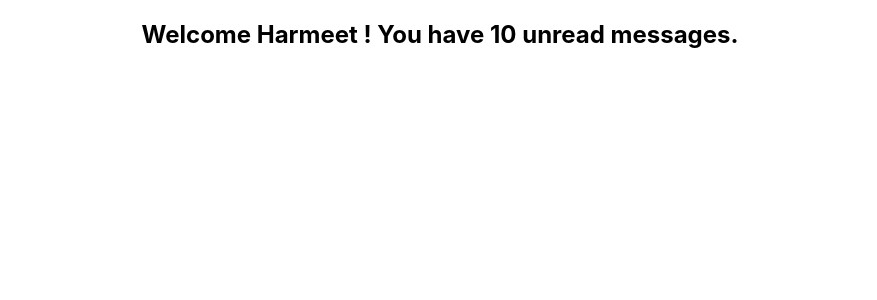
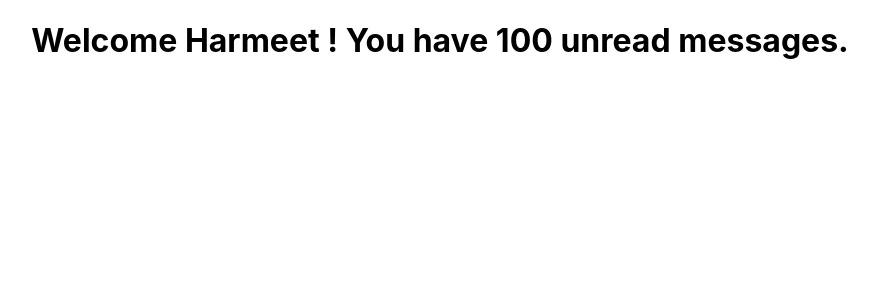
Before and after one commit to harmeetsingh7276/react-typescript, a React (Create React App) app: page / in a window 1280 px wide. Shown: the top 300 px of the page, without its empty margins (200-1077 px from the left). Built offline with nearby package versions, Linux system fonts and the light colour scheme.

Commit message:
Basic data types in React Typescript

```diff
--- a/src/App.tsx
+++ b/src/App.tsx
@@ -5,7 +5,7 @@ import { Greet } from './component/Greet';
 function App() {
   return (
     <div className="App">
-      <Greet name="Harmeet"/>
+      <Greet name="Harmeet" messageCount={100} isLoggedIn={true} />
     </div>
   );
 }
--- a/src/component/Greet.tsx
+++ b/src/component/Greet.tsx
@@ -1,10 +1,19 @@
 type GreetProps={
     name:string
+    messageCount:number
+    isLoggedIn:boolean
 }
 export const Greet=(props:GreetProps)=>{
     return(
         <div>
-            <h2>Welcome {props.name} ! You have 10 unread messages.</h2>
+
+            <h1>
+                {props.isLoggedIn?
+                    `Welcome ${props.name} ! You have ${props.messageCount} unread messages.`
+                    :
+                    `Welcome Guest.`
+                }
+            </h1>
         </div>
     )
 }
```
